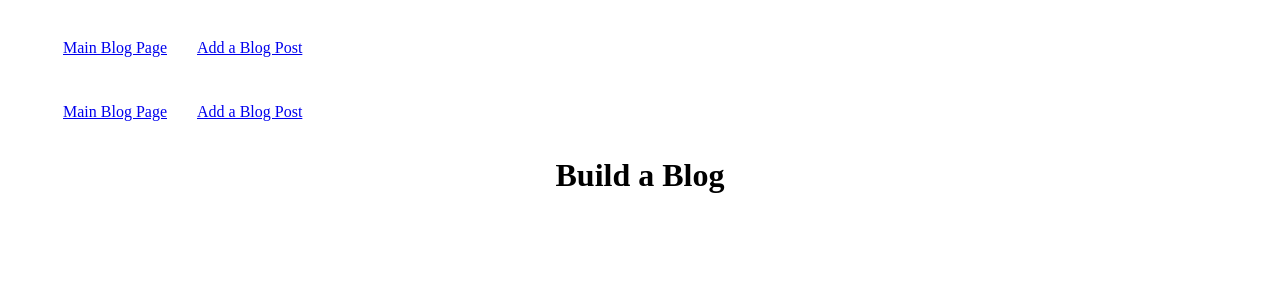
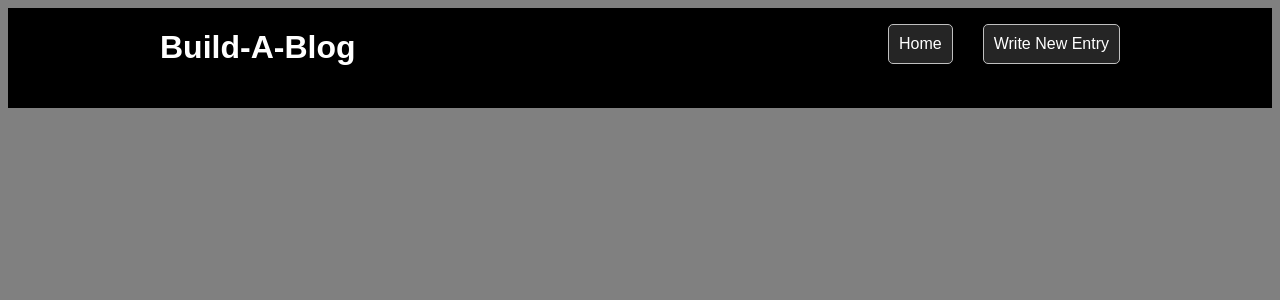
Before and after one commit to mrao2/blogz, a Flask app: page / in a window 1280 px wide. Shown: the top 300 px of the page. Run offline with Flask 2, Linux system fonts and the light colour scheme; data that the repository does not hold is empty.

Commit message:
final changes

```diff
--- a/main.py
+++ b/main.py
@@ -1,6 +1,7 @@
-from flask import Flask, request, redirect, render_template
+from flask import Flask, request, redirect, render_template, send_file
 from flask_sqlalchemy import SQLAlchemy
 from datetime import datetime
+
 
 
 app = Flask(__name__)
@@ -26,11 +27,15 @@ tasks = []
 
 @app.route('/', methods=['POST', 'GET'])
 def index():
-    return render_template('index.html',title="Build-A-Blog!", tasks=tasks)
+    bodystring = ""
+    blogposts = Blog.query.order_by(Blog.pub_date).all()
+    return render_template('index.html',object_list=blogposts)
 
+@app.route('/new_post', methods=['POST', 'GET'])
 def new_post():
     return render_template('new_post.html',title="Build-A-Blog!")
 
+@app.route('/post', methods=['POST', 'GET'])
 def post():
 
     if request.method == 'POST':
@@ -39,12 +44,15 @@ def post():
         blog_post = Blog(title, entry)
         db.session.add(blog_post)
         db.session.commit()
+        return render_template('post.html',title=title,post_title=title,post_body=entry)
 
     if request.method == 'GET':
-        post_id = request.args.get('post_id')
-        this_post = Blog.get(post_id)
+        post_id = request.args.get('id')
+        this_post = Blog.query.get(int(post_id))
+        title = this_post.btitle
+        entry = this_post.bpost
+        return render_template('post.html',title=title,post_title=title,post_body=entry)
 
-    return render_template('post.html',title=title)
 
 
 
--- a/templates/base.html
+++ b/templates/base.html
@@ -5,43 +5,95 @@
     <meta charset="UTF-8">
     <title>{{ title }}</title>
     <style>
-    .error {
+    .error
+    {
         color: red;
         font-style: italic;
     }
-    .navbar {
-        display: table;
+    #Header
+    {
+      background-color: black;
+      height: 100px;
+      width: 100%;
     }
-    .navbar ul li {
-        float: left;
-        display: block;
-        text-decoration: : none;
-        color: black @override;
-        padding: 15px;
+    #headertext
+    {
+      width: 300px;
+      height: 100px;
+      float: left;
+      color:white;
     }
-    .navbar ul li :hover {
+    .container
+    {
+    width: 960px;
+    height: auto;
+    margin: 0 auto;
+    }
+
+
+    #navArea
+    {
+    height: 100px;
+    float: right;
+    display: inline;
+    }
+
+    #navArea li
+    {
+    list-style-type: none !important;
+    }
+
+    #nav a
+    {
+    color: white;
+    text-decoration: none;
+    margin-top: 30px;
+    }
+
+    #nav li
+    {
+    float: left;
+    margin-left: 30px;
+    background-color: #252525;
+    padding: 10px;
+    border: 1px solid silver;
+    border-radius: 5px;
+    }
+
+    #nav li:hover
+    {
+    background-color: grey;
+    }
+
+    body
+    {
+        font-family: arial;
         background-color: grey;
     }
-    .title  {
-        text-align: center;
+    #content
+    {
+      display: table;
     }
     </style>
 </head>
 
 <body>
-  <div id="navbar" class="navbar">
-    <ul>
-      <li>
-        <a href="blog">Main Blog Page</a>
-      </li>
-      <li>
-        <a href="new_post">Add a Blog Post</a>
-      </li>
-    </ul>
-  </div>
-
+  <div id = "Header">
+    <div class = "container">
+        <div id = "headertext">
+          <h1>Build-A-Blog</h1>
+        </div>
+        <div id = "navArea">
+            <ul id = "nav">
+              <a href = "/"><li>Home</li></a>
+              <a href = "new_post"><li>Write New Entry</li><a>
+            </ul>
+        </div>
+    </div>
+</div>
+<div id='content'>
     {% block content %} {% endblock %}
-
+</div>
 </body>
 
 </html>
--- a/templates/index.html
+++ b/templates/index.html
@@ -1,17 +1,16 @@
-{% extends "base.html" %} {% block content %}
+{% extends "base.html" %}
 
-<div id="navbar" class="navbar">
-  <ul>
-    <li>
-      <a href="blog">Main Blog Page</a>
-    </li>
-    <li>
-      <a href="new_post">Add a Blog Post</a>
-    </li>
-  </ul>
-</div>
+{% block title %}Blog entries{% endblock %}
 
-<h1 class="title">Build a Blog</h1>
+{% block content %}
 
+{% for entry in object_list %}
+  <h3>
+    <a href="/post?id={{ entry.id }}">
+    {{ entry.btitle }}
+    </a>
+  </h3>
+  <p> {{ entry.bpost }}</p>
+{% endfor %}
 
 {% endblock %}
--- a/templates/new_post.html
+++ b/templates/new_post.html
@@ -4,7 +4,7 @@
 
 {% block content %}
 
-<form method="post">
+<form action="post" method='POST'>
   <h3 style=fontfamily:sans-serif>Title:</h3>
   <input type="text" name="title">
   <br>
```
Also changed, not shown: templates/post.html (+6 -1 lines).
